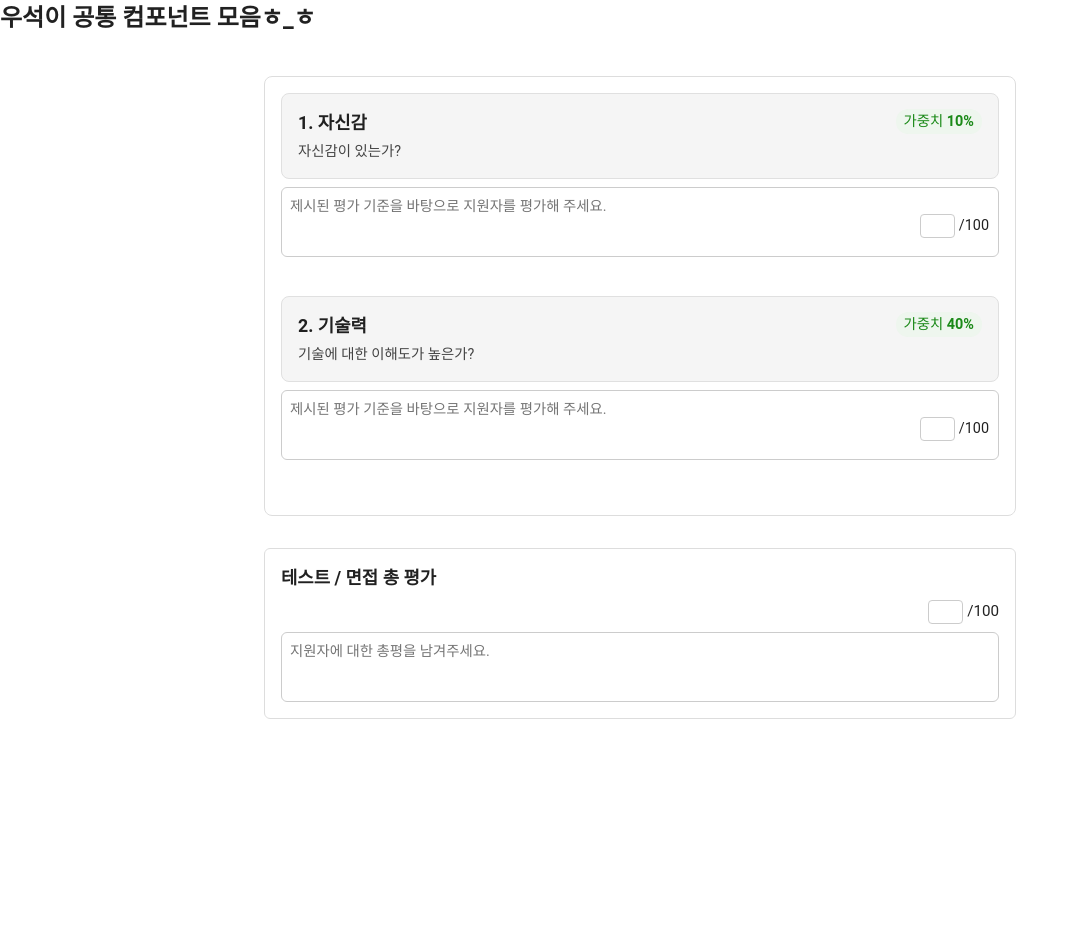
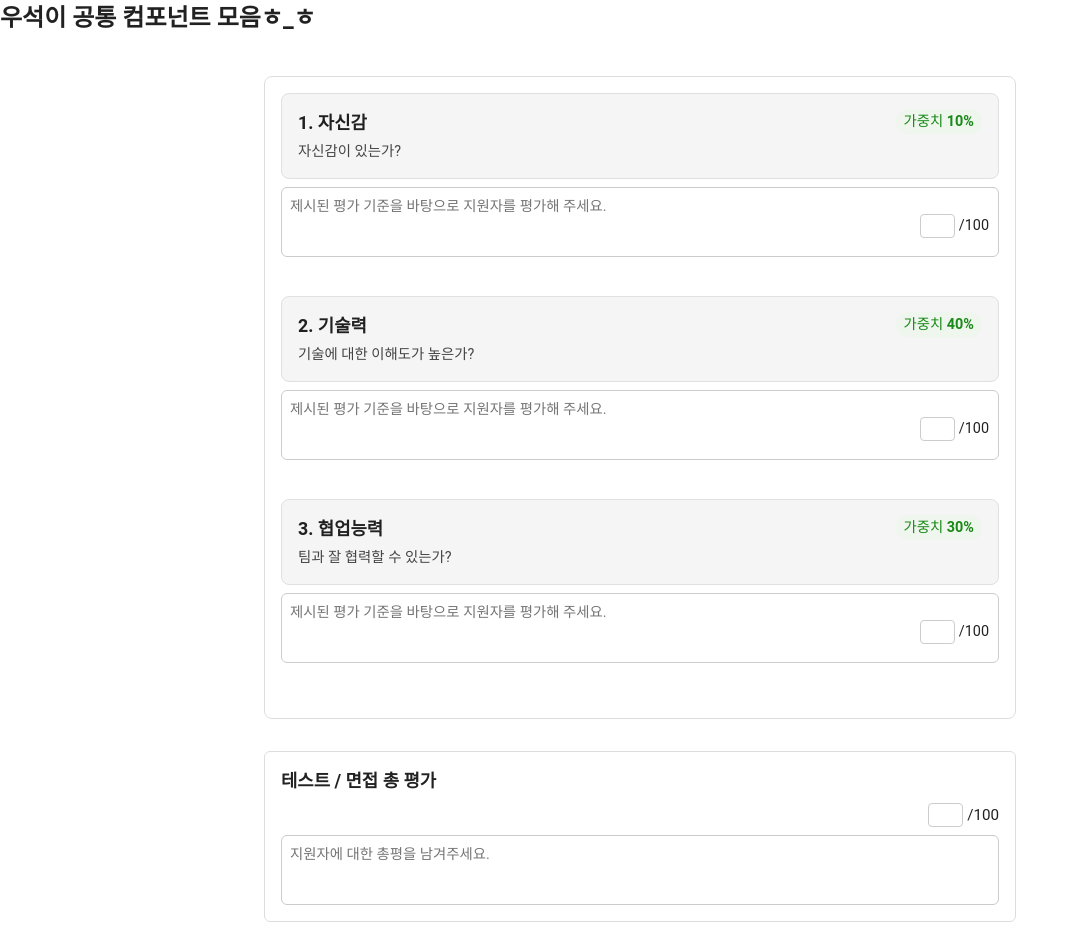
Before and after one commit to yehang218/Empick, a Vue app: page /WSPage in a window 1280 px wide. Shown: the whole page, without its empty margins (0-1078 px from the left). Before the commit the page ends 800 px from the top, so only its background shows below. Built offline with nearby package versions, Linux system fonts and the light colour scheme.

Commit message:
refactor: 동적인 값 저장할 수 있게 리펙토링

```diff
--- a/src/components/EvaluationInput.vue
+++ b/src/components/EvaluationInput.vue
@@ -19,7 +19,7 @@
             </div>
           </div>
 
-          <!-- 입력 블록 (테두리 없음) -->
+          <!-- 입력 블록 -->
           <div class="criteria-input">
             <div class="textarea-wrapper">
               <textarea
@@ -41,7 +41,7 @@
       </div>
     </div>
 
-    <!-- 총점 평가만 별도 박스 유지 -->
+    <!-- 총점 평가 -->
     <div class="total-score">
       <div class="total-header">
         <h3>테스트 / 면접 총 평가</h3>
@@ -68,6 +68,7 @@
 <script setup>
 import { reactive, ref } from 'vue'
 
+// ✅ 바뀌는 값들만 관리하면 됨
 const criteria = reactive([
   {
     title: '자신감',
@@ -80,6 +81,13 @@ const criteria = reactive([
     title: '기술력',
     question: '기술에 대한 이해도가 높은가?',
     weight: 40,
+    score: null,
+    comment: '',
+  },
+  {
+    title: '협업능력',
+    question: '팀과 잘 협력할 수 있는가?',
+    weight: 30,
     score: null,
     comment: '',
   },
@@ -97,21 +105,18 @@ const comment = ref('')
   font-size: 0.95rem;
 }
 
-/* 전체 묶는 큰 박스 */
 .all-criteria-wrapper {
   border: 1px solid #ddd;
   border-radius: 8px;
-  background-color: #fff; /* 흰색 배경 */
+  background-color: #fff;
   padding: 1rem;
   margin-bottom: 2rem;
 }
 
-/* 개별 항목 묶음 */
 .criteria-group {
   margin-bottom: 2rem;
 }
 
-/* 상단 설명 칸: 회색 배경 유지 */
 .criteria-info {
   background-color: #f5f5f5;
   border-radius: 8px;
@@ -141,13 +146,11 @@ const comment = ref('')
   border-radius: 12px;
 }
 
-/* 입력 칸 (하단): 흰색 배경 */
 .criteria-input {
   margin-top: 0.5rem;
   background-color: #fff;
 }
 
-/* 입력 박스 내부 */
 .textarea-wrapper {
   position: relative;
 }
@@ -179,14 +182,12 @@ textarea {
   width: 35px;
   height: 24px;
   padding: 2px;
-
   text-align: center;
   border: 1px solid #ccc;
   border-radius: 4px;
   font-size: 0.9rem;
 }
 
-/* 총점 영역 */
 .total-score {
   background-color: #fff;
   border-radius: 6px;
@@ -223,7 +224,7 @@ textarea {
   font-size: 0.9rem;
 }
 
-/* 🔻 number input의 위아래 스핀 버튼 제거 */
+/* number input 스핀 제거 */
 input[type="number"]::-webkit-inner-spin-button,
 input[type="number"]::-webkit-outer-spin-button {
   -webkit-appearance: none;
@@ -231,6 +232,6 @@ input[type="number"]::-webkit-outer-spin-button {
 }
 
 input[type="number"] {
-  -moz-appearance: textfield; /* Firefox */
+  -moz-appearance: textfield;
 }
 </style>
```
